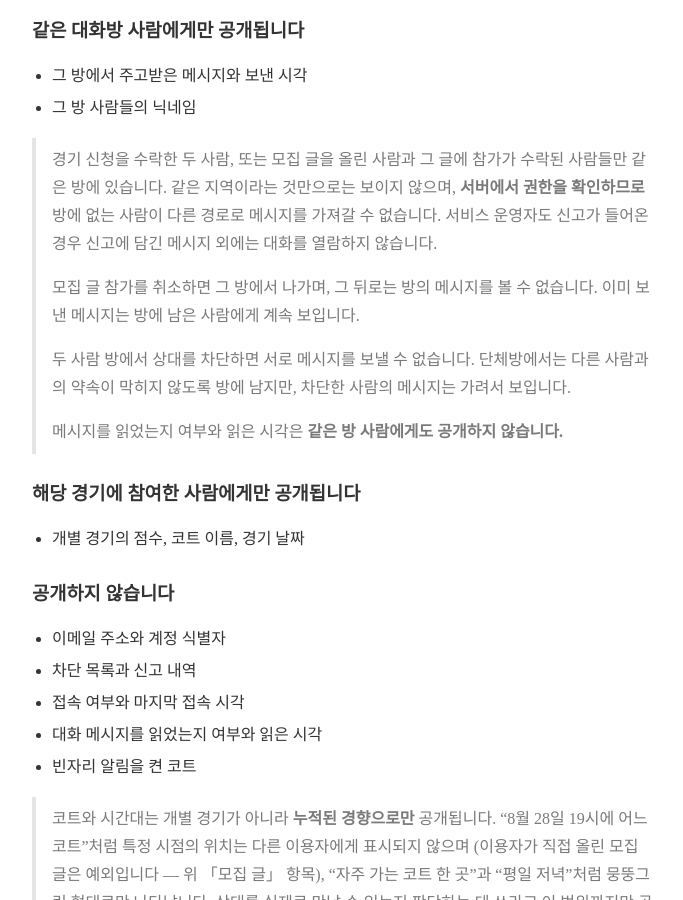
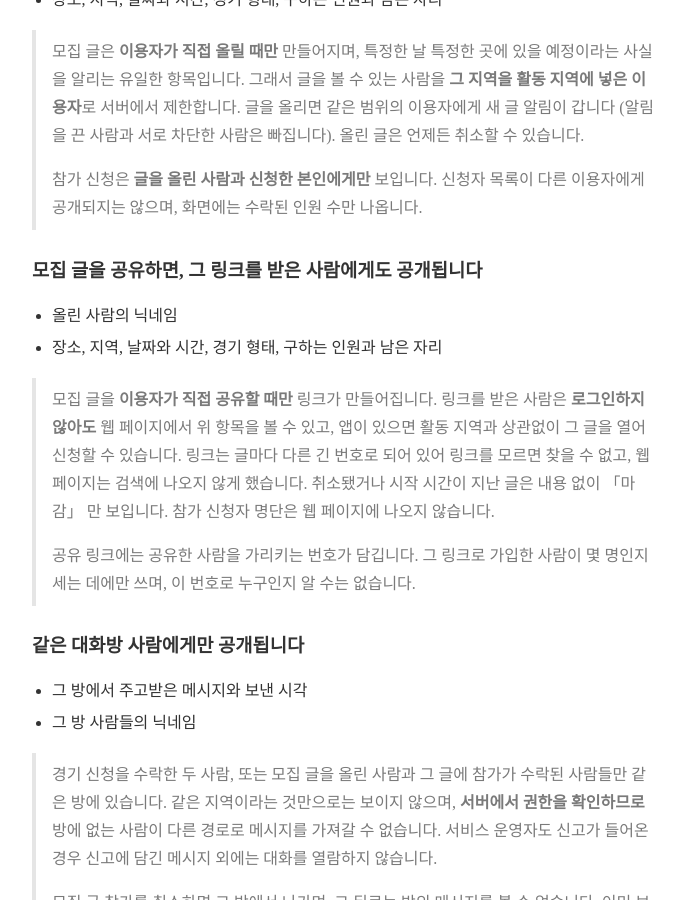
Before and after one commit to supremest35/supremest35.github.io, a Jekyll site: the page built from courtleague/privacy.md, in a window 1280 px wide and 900 px high, scrolled down 3673 px. Shown: the whole window, without its empty margins (288-971 px from the left). Built offline with Jekyll 4.4.1, drawn with Linux system fonts in a browser that asks for light colours; nearby versions of some CDN libraries; some of the changed text lies outside the part shown.

Commit message:
코트리그 개인정보처리방침 — 모집 글 링크 공유, 설치 경로·공유 기록 (2026-10-21 시행)
1.8.0(versionCode 30). 공유한 모집 글은 링크를 받은 사람이 로그인 없이 볼 수 있고,
공유 기록·설치 경로·링크로 연 모집 글·코트 예약 응답을 수집 항목에 넣었다.

Co-Authored-By: Claude Opus 5.5 <noreply@anthropic.com>

```diff
--- a/courtleague/privacy.md
+++ b/courtleague/privacy.md
@@ -69,6 +69,10 @@ no_sidebar: true
 - 차단 목록, 신고 내역(신고 사유 및 대상, 대화에서 신고한 경우 신고 직전의 최근 메시지 20개)
 - 기기 알림 토큰 (푸시 알림을 보낼 곳을 식별하는 값)
 - 알림 내역: 보낸 알림의 제목·내용·누르면 열리는 화면, 읽은 시각 (앱의 알림함에 다시 보여 주는 데 씀)
+- 공유 기록: 모집 글·친구 초대·경기 결과를 보내려고 공유 창을 연 때와 그 종류 (모집 글이면 어느 글인지)
+- 설치 경로: 공유 링크로 앱을 설치한 경우 그 링크의 종류와, 모집 글이면 어느 글인지, 누가 공유한 링크인지 (구글 플레이가 앱에 넘겨주는 값)
+- 링크로 연 모집 글: 공유 링크로 앱에서 연 모집 글 (활동 지역 밖의 글도 보고 신청할 수 있게 하는 데 씀)
+- 코트 예약 응답: 빈자리의 예약 페이지를 연 뒤 「자리 잡으셨어요?」 에 답한 내용 (코트, 날짜와 시간, 잡았는지)
 - 접속 로그, 기기·브라우저 정보, IP 등 (서비스 운영·보안 목적, 인증/DB 제공자를 통해 처리)
 
 > 대화방은 **이용자가 만들지 않고 저절로 열립니다.** 경기 신청이 수락되면 두 사람의 방이,
@@ -131,6 +135,21 @@ no_sidebar: true
 >
 > 참가 신청은 **글을 올린 사람과 신청한 본인에게만** 보입니다.
 > 신청자 목록이 다른 이용자에게 공개되지는 않으며, 화면에는 수락된 인원 수만 나옵니다.
+
+### 모집 글을 공유하면, 그 링크를 받은 사람에게도 공개됩니다
+
+- 올린 사람의 닉네임
+- 장소, 지역, 날짜와 시간, 경기 형태, 구하는 인원과 남은 자리
+
+> 모집 글을 **이용자가 직접 공유할 때만** 링크가 만들어집니다. 링크를 받은 사람은
+> **로그인하지 않아도** 웹 페이지에서 위 항목을 볼 수 있고, 앱이 있으면 활동 지역과
+> 상관없이 그 글을 열어 신청할 수 있습니다.
+> 링크는 글마다 다른 긴 번호로 되어 있어 링크를 모르면 찾을 수 없고,
+> 웹 페이지는 검색에 나오지 않게 했습니다. 취소됐거나 시작 시간이 지난 글은 내용 없이
+> 「마감」 만 보입니다. 참가 신청자 명단은 웹 페이지에 나오지 않습니다.
+>
+> 공유 링크에는 공유한 사람을 가리키는 번호가 담깁니다. 그 링크로 가입한 사람이
+> 몇 명인지 세는 데에만 쓰며, 이 번호로 누구인지 알 수는 없습니다.
 
 ### 같은 대화방 사람에게만 공개됩니다
 
@@ -196,12 +215,14 @@ no_sidebar: true
 - 경기 결과 기록 및 승률·상대전적·레이팅·랭킹 산정
 - 경기 신청·수락, 결과 확인 요청, 지켜보는 코트의 예약 빈자리, 동네 새 모집 글과 참가 신청·수락, 새 대화 메시지 등 알림 발송
 - 이용자 보호(차단·신고 처리), 부정 이용·허위 기록 방지
+- 서비스 개선 통계 — 공유 링크로 몇 명이 들어왔는지, 빈자리 알림으로 코트를 잡고 같이 칠 사람을 구했는지
+  (공유 기록·설치 경로·코트 예약 응답. 다른 이용자에게 공개하지 않습니다)
 - 서비스 운영·보안, 문의 응대
 
 ## 4. 개인정보의 보유·이용 기간
 
 - 원칙적으로 **회원 탈퇴 시 지체 없이 파기**합니다.
-  탈퇴하면 프로필·경기 기록·경기 신청·모집 글과 참가 신청·보낸 대화 메시지·차단 내역·코트 알림 설정이 함께 삭제됩니다.
+  탈퇴하면 프로필·경기 기록·경기 신청·모집 글과 참가 신청·보낸 대화 메시지·차단 내역·코트 알림 설정·공유 기록·설치 경로·코트 예약 응답이 함께 삭제됩니다.
 - 대화 메시지는 탈퇴 전이라도 그 방의 **마지막 메시지 뒤 90일이 지나면** 삭제합니다.
 - 알림 내역은 탈퇴 전이라도 **30일이 지나면** 삭제합니다.
 - 서비스는 접속 로그를 **자체적으로 수집·보관하지 않으며**, 인증·데이터베이스
@@ -296,6 +317,7 @@ no_sidebar: true
 - 차단 목록
 - 기기 알림 토큰
 - 빈자리 알림을 켠 코트
+- 공유 기록, 설치 경로, 링크로 연 모집 글, 코트 예약 응답
 - 인증 계정 정보
 
 삭제된 데이터는 복구할 수 없습니다. 신고 내역은 반복 위반 확인 목적으로
```
Also changed, not shown: other parts of courtleague/privacy.md (+2 -2 lines).
